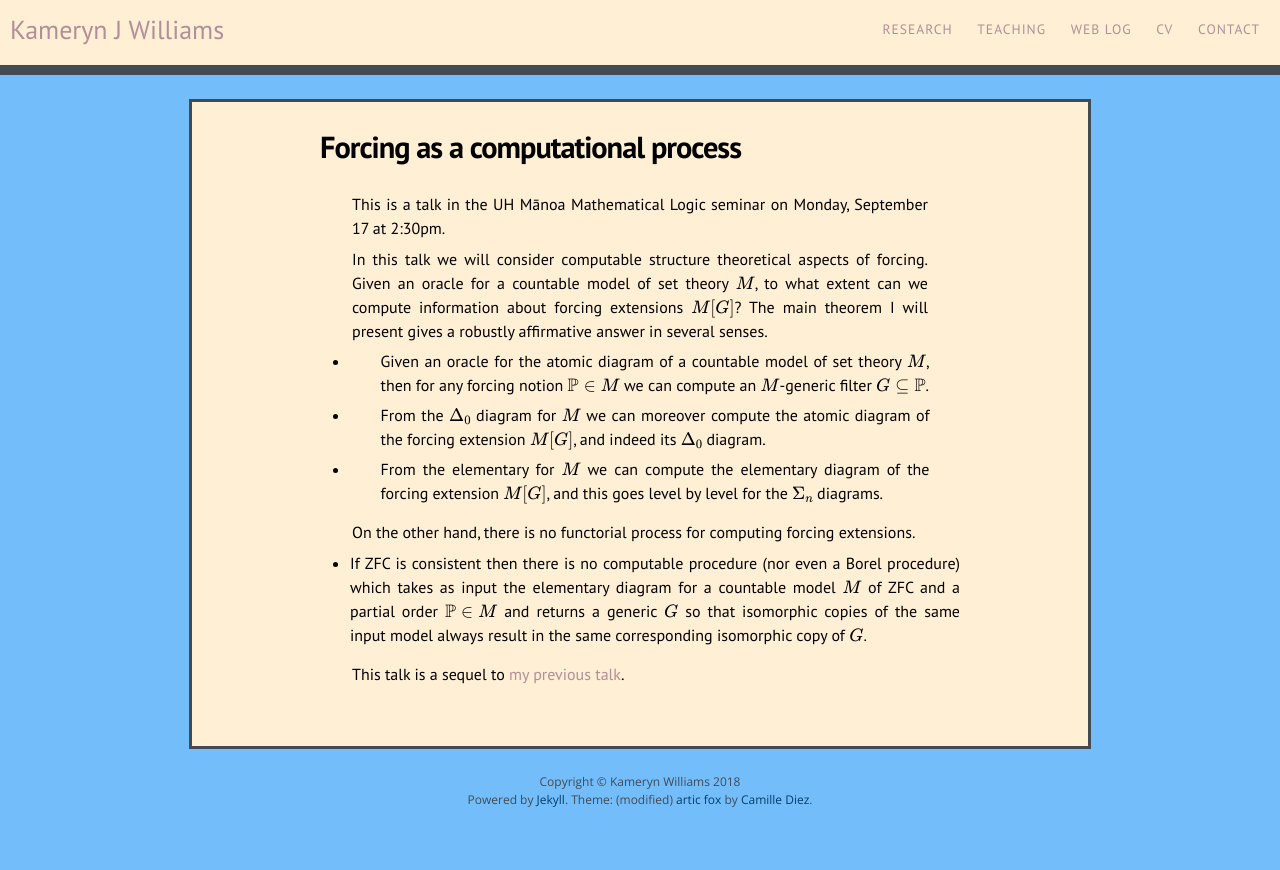
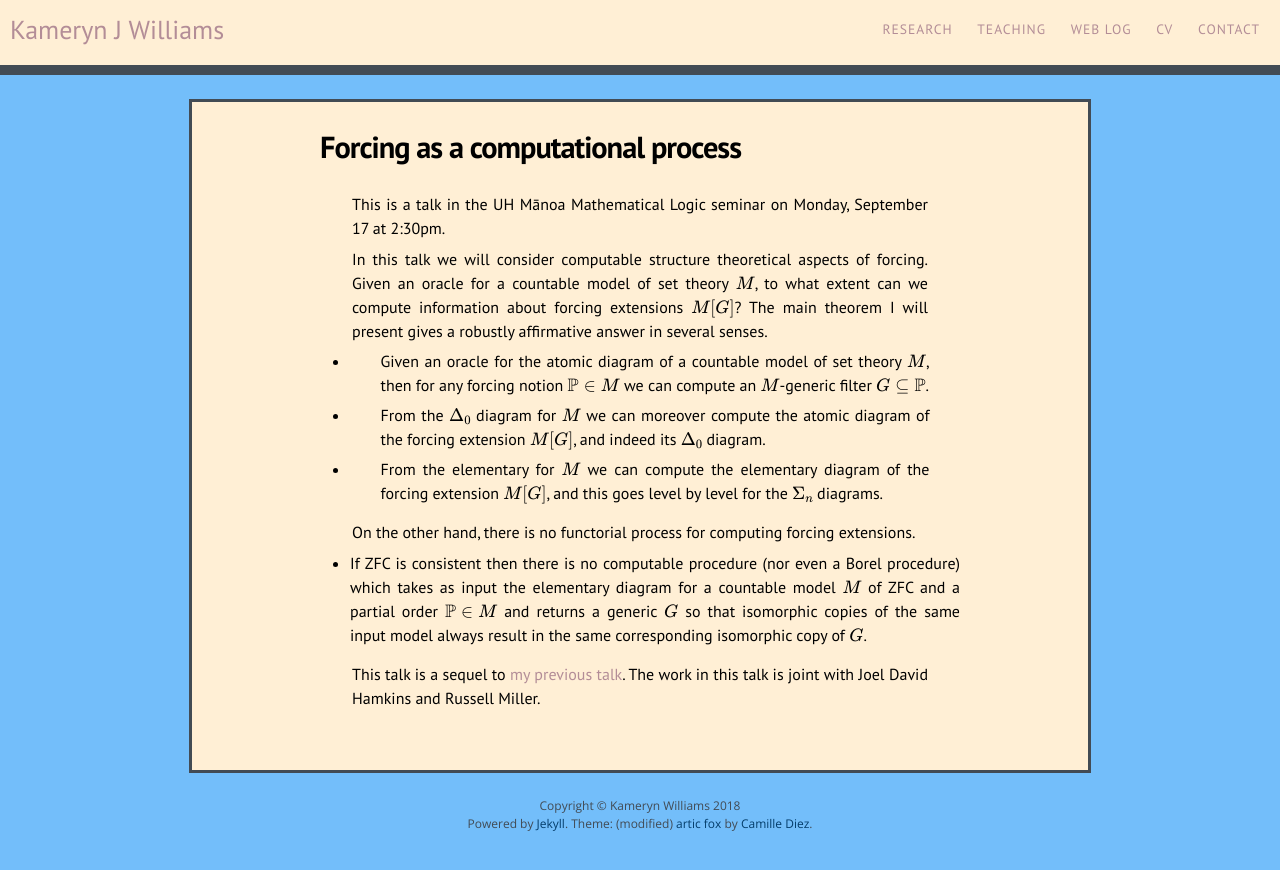
Before and after one commit to kamerynjw/kamerynjw.github.io, a Jekyll site: the page built from research/talks/2018-sept-computational-forcing.md, in a window 1280 px wide. Shown: the top 870 px of the page. Built offline with Jekyll 4.4.1, drawn with Linux system fonts in a browser that asks for light colours; nearby versions of some CDN libraries; formulas are drawn with MathJax 3.

Commit message:
oops, forgot to mention this is joint work

```diff
--- a/research/talks/2018-sept-computational-forcing.md
+++ b/research/talks/2018-sept-computational-forcing.md
@@ -18,4 +18,4 @@ On the other hand, there is no functorial process for computing forcing extensio
 
 * If ZFC is consistent then there is no computable procedure (nor even a Borel procedure) which takes as input the elementary diagram for a countable model $M$ of ZFC and a partial order $\mathbb P \in M$ and returns a generic $G$ so that isomorphic copies of the same input model always result in the same corresponding isomorphic copy of $G$.
 
-This talk is a sequel to [my previous talk]({{ site.baseurl }}/research/talks/2018-sept-conceptual-forcing).
+This talk is a sequel to [my previous talk]({{ site.baseurl }}/research/talks/2018-sept-conceptual-forcing). The work in this talk is joint with Joel David Hamkins and Russell Miller.
```
